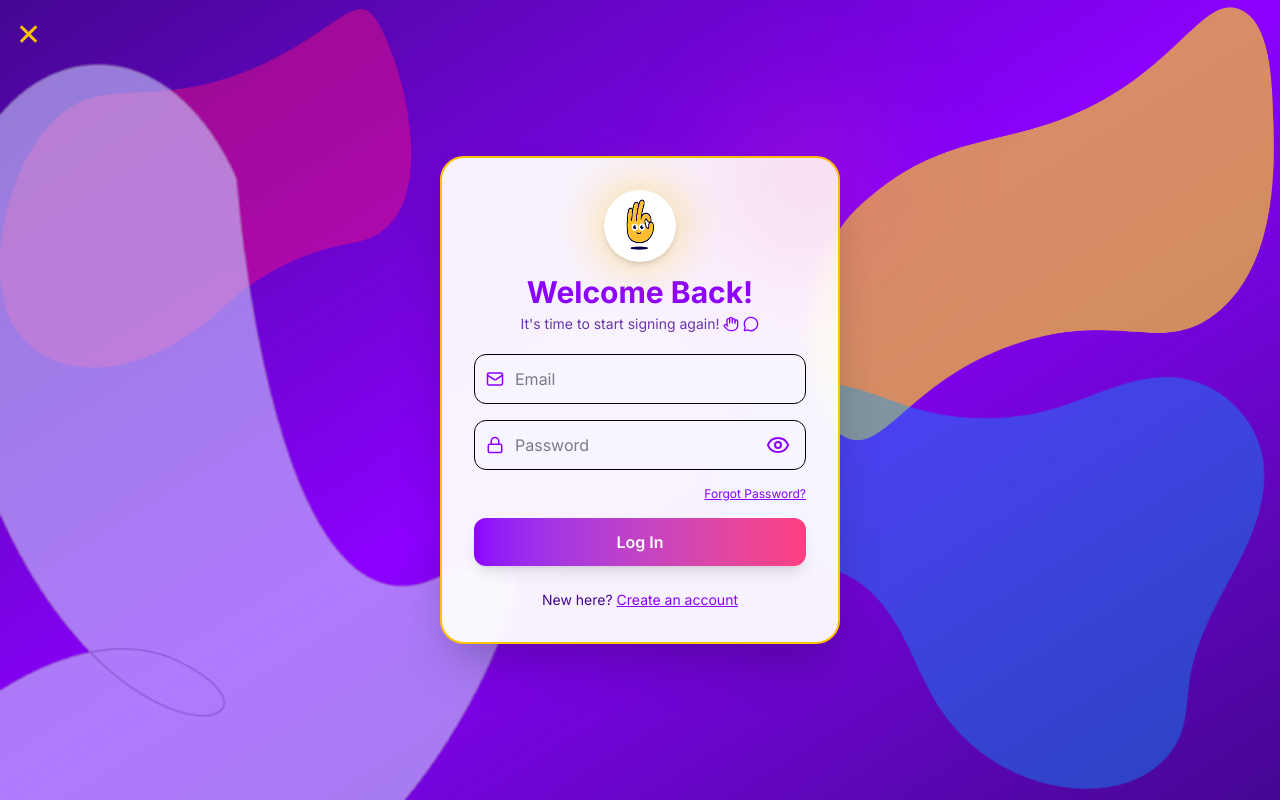
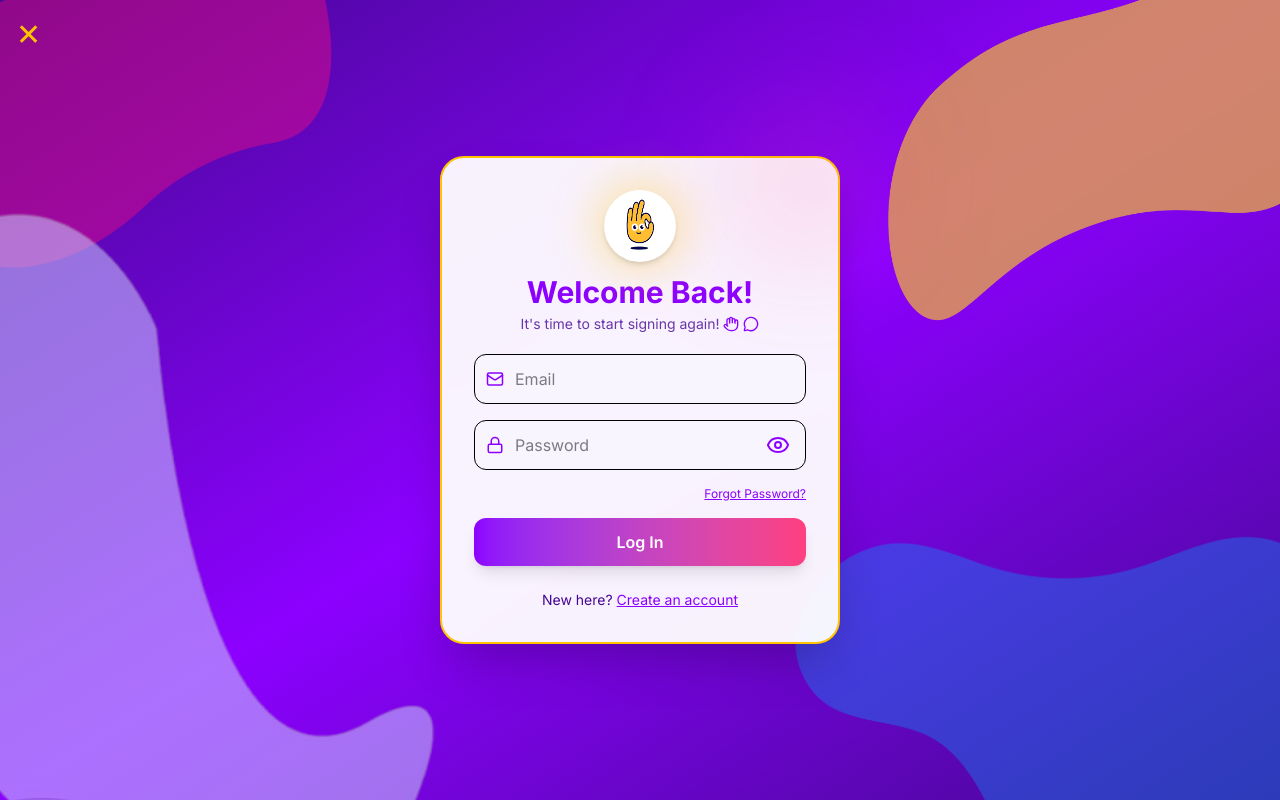
Before and after one commit to Cejay29/Signify-, a React (Vite) app: page /login in a window 1280 px wide. Built offline with nearby package versions, Linux system fonts and the light colour scheme.

Commit message:
fix again the bg img of login

```diff
--- a/src/pages/Login.jsx
+++ b/src/pages/Login.jsx
@@ -79,32 +79,32 @@ export default function Login() {
     <div className="bg-gradient-to-br from-[#450693] via-[#8C00FF] to-[#450693] min-h-screen flex items-center justify-center relative font-[Inter] overflow-hidden">
       {/* Background shapes */}
       <div className="absolute inset-0 pointer-events-none z-0">
+        {/* UPPER LEFT */}
         <img
           src="/bg/upper-left.png"
-          className="absolute top-0 left-0
-    w-64 sm:w-72 md:w-80 lg:w-[380px] xl:w-[420px]
-    opacity-80"
+          className="absolute top-[-100px] left-[-80px]
+    w-64 sm:w-72 md:w-80 lg:w-[380px] xl:w-[420px] opacity-75"
         />
 
+        {/* UPPER RIGHT */}
         <img
           src="/bg/upper-right.png"
-          className="absolute top-0 right-0
-    w-72 sm:w-80 md:w-[420px] lg:w-[480px]
-    opacity-80"
+          className="absolute top-[-120px] right-[-80px]
+    w-72 sm:w-80 md:w-[420px] lg:w-[480px] opacity-75"
         />
 
+        {/* BOTTOM LEFT */}
         <img
           src="/bg/shape-bottom-left.png"
-          className="absolute bottom-0 left-0
-    w-72 sm:w-96 md:w-[500px] lg:w-[580px]
-    opacity-60"
+          className="absolute bottom-[-150px] left-[-80px]
+    w-72 sm:w-96 md:w-[500px] lg:w-[580px] opacity-55"
         />
 
+        {/* BOTTOM RIGHT */}
         <img
           src="/bg/lower-right.png"
-          className="absolute bottom-0 right-0
-    w-72 sm:w-96 md:w-[500px] lg:w-[580px]
-    opacity-40"
+          className="absolute bottom-[-160px] right-[-80px]
+    w-72 sm:w-96 md:w-[500px] lg:w-[580px] opacity-35"
         />
       </div>
 
```
